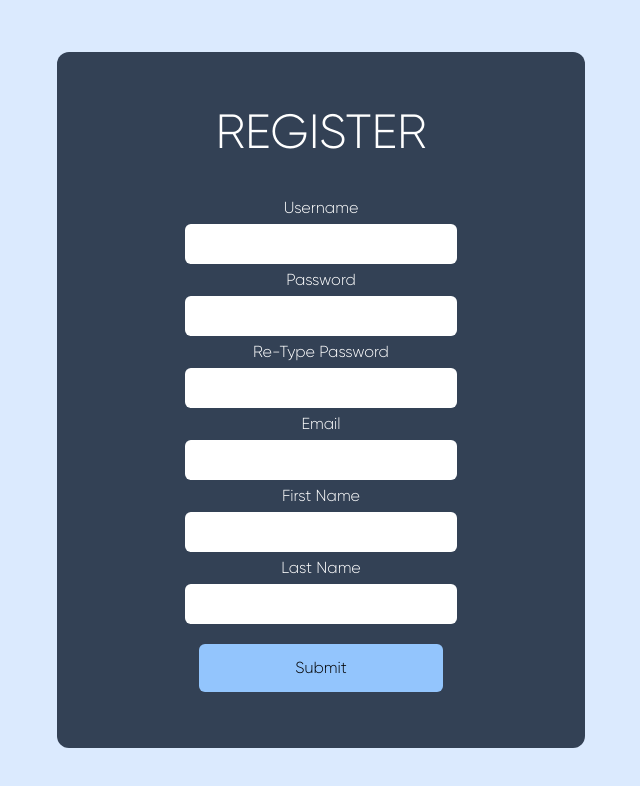
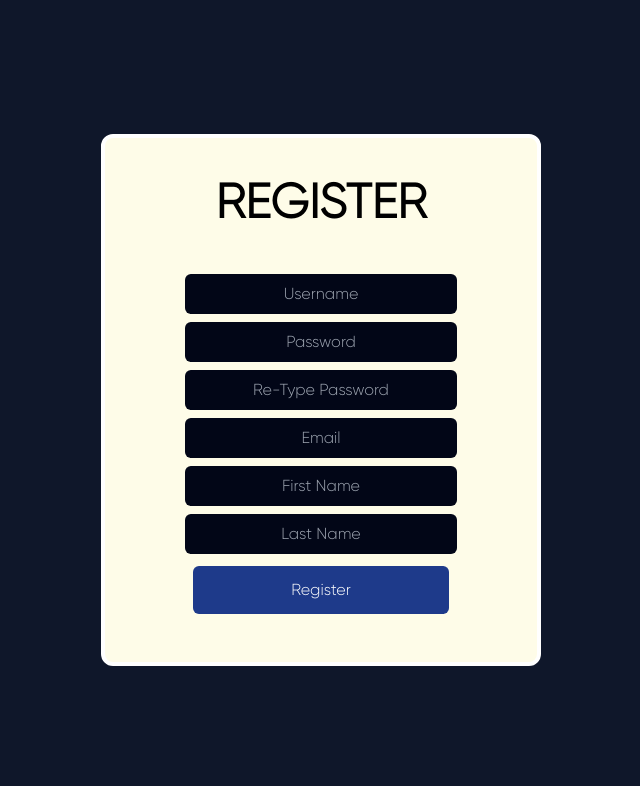
Before and after one commit to PatrickPahunang/FETemp, a React (Create React App) app: page /register in a window 1280 px wide. Shown: the top 786 px of the page, without its empty margins (319-959 px from the left). Built offline with nearby package versions, Linux system fonts and the light colour scheme.

Commit message:
LOGIN API DONE FRONT AND BACK ENDS

```diff
--- a/src/App.css
+++ b/src/App.css
@@ -27,16 +27,7 @@
   }
 }
 
-.App-header {
-  background-color: #282c34;
-  min-height: 100vh;
-  display: flex;
-  flex-direction: column;
-  align-items: center;
-  justify-content: center;
-  font-size: calc(10px + 2vmin);
-  color: white;
-}
+
 
 .App-link {
   color: #61dafb;
--- a/src/App.js
+++ b/src/App.js
@@ -3,6 +3,7 @@ import { BrowserRouter as Router, Routes, Route } from 'react-router-dom';
 import Register from './pages/register';
 import Login from './pages/login';
 import Landing from './pages/landingpage';
+import Dashboard from './pages/dashboard'
 
 
 
@@ -19,9 +20,10 @@ function App() {
     <div className="App">
     <Router>
       <Routes>
-        <Route path="/" element={<Landing />} />
-        <Route path="/register" element={<Register />} />
-        <Route path="/login" element={<Login />} />
+        <Route exact path="/" element={<Landing />} />
+        <Route exact path="/register" element={<Register />} />
+        <Route exact path="/login" element={<Login />} />
+        <Route exact path="/dashboard" element={<Dashboard />} />
       </Routes>
     </Router>
     </div>
--- a/src/pages/dashboard.jsx
+++ b/src/pages/dashboard.jsx
@@ -2,12 +2,12 @@ import React from 'react';
 
 
 
-const Login = () => {
+const Dashboard = () => {
   return (
     <div className='w-screen h-screen flex justify-center items-center'>
-      <h1>WELCOME</h1>
+      <h1>WELCOME TO DASHBOARD</h1>
     </div>
   );
 };
 
-export default Login;
+export default Dashboard;
--- a/src/pages/landingpage.jsx
+++ b/src/pages/landingpage.jsx
@@ -1,35 +1,26 @@
 import React from 'react';
-import logo from '../logo.svg';
+
 
 const Landing = () => {
 
 
   return (
 
-    <header className="App-header">
-        <img src={logo} className="App-logo" alt="logo" data-aos="fade-down" data-aos-duration="1000"/>
+    <header>
 
-        <a
-          className="App-link"
-          href="https://reactjs.org"
-          target="_blank"
-          rel="noopener noreferrer"
-          data-aos="fade-down" data-aos-duration="1000"
-        >
-          Learn React
+      <div className="w-screen min-h-screen flex justify-center items-center bg-slate-900 flex-col">
+
+        <span className='my-5 text-cyan-300 text-2xl'>Welcome to <br/><span className='text-5xl'>Company XYZ</span></span>
 
 
-        </a>
         <div className='flex flex-col'>
           <div className='flex justify-center items-center space-x-5'>
           <a href='/register'><button className=' py-2 px-4 bg-yellow-50 border-1 border-white transition duration-500 hover:bg-yellow-100 text-black rounded-md shadow-2xl text-lg' data-aos="zoom-in" data-aos-duration="1000" data-aos-delay="100" >Register</button></a>
           <a href='/login'><button className=' py-2 px-8 bg-green-50 border-1 border-white transition duration-500 hover:bg-green-200 text-black rounded-md shadow-2xl text-lg' data-aos="zoom-in" data-aos-duration="1000" data-aos-delay="300" >Login</button></a>
           </div>
-          <div className='space-x-5 my-4'>
 
-          </div>
         </div>
-
+      </div>
       </header>
   );
 };
--- a/src/pages/login.jsx
+++ b/src/pages/login.jsx
@@ -1,13 +1,125 @@
-import React from 'react';
+import React , {useState} from 'react';
+import axios from 'axios';
+import logo from '../logo.svg'
 
 
 
-const Login = () => {
-  return (
-    <div className='w-screen h-screen flex justify-center items-center'>
-      <h1>Login Page</h1>
-    </div>
-  );
+
+
+
+const Register = () => {
+    const [formData, setFormData] = useState({
+    username: '',
+    password: '',
+  });
+
+
+const [errorMessage, setErrorMessage] = useState('Account Login');
+
+
+const [isError, setIsError] = useState(false);
+
+
+
+
+const handleChange = (e) => {
+    const { name, value } = e.target;
+    setFormData((prevData) => ({
+      ...prevData,
+      [name]: value,
+    }));
+  };
+
+const handleSubmit = (event) => {
+  event.preventDefault();
+  const form = new FormData();
+    form.append('username', formData.username);
+    form.append('password', formData.password);
+
+
+    axios.post('http://127.0.0.1:8000/myapp/login/api/',form)
+      .then(response => {
+          const res = response.status;
+          console.log(res)
+          if (res === 200) {
+            setIsError(false)
+            setErrorMessage('Login Successful');
+            setTimeout(() => {
+                setFormData({
+                username: '',
+                password: '',
+                });
+             }, 1000);
+
+            }
+          else
+             console.error();
+
+      })
+      .catch(error => {
+        // Handle the error
+        if (error.response && error.response.data) {
+          const responseMessage = error.response.data.message;
+          const formattedMessage = responseMessage.replace("[", "").replace("]", "").replace("'", "").replace("'", "");
+          setErrorMessage(formattedMessage);
+          setIsError(true);
+        } else {
+          setErrorMessage('An error occurred during registration');
+        }
+        console.error(error);
+          });
+
+
+
+
+  // Perform your form submission logic here
 };
 
-export default Login;
+
+
+  return (
+
+    <div className='flex flex-col justify-center items-center w-screen h-screen bg-slate-900' data-aos="fade" data-aos-duration="500">
+
+        <form onSubmit={handleSubmit}>
+
+
+        <div className='border-4 border-white rounded-xl flex flex-col h-max pb-10 pt-8 px-20 bg-yellow-50 text-black justify-center items-center text-center'>
+        <img src={logo} alt='logo' className="h-40" />
+
+        <div className='h-10 -translate-y-2'>{errorMessage && <p className={isError ? 'text-red-500 text-2xl':'text-slate-900 text-2xl'}>{errorMessage}</p>}</div>
+
+
+            <input
+             className='text-white text-center py-2 px-10 bg-gray-950 rounded-md'
+              type="text"
+              name="username"
+              placeholder='Username'
+              value={formData.username}
+              onChange={handleChange}
+              required
+
+            />
+
+
+
+            <input
+             className='text-white text-center py-2 mt-2 px-10 bg-gray-950 rounded-md'
+              type="password"
+              name="password"
+              placeholder='Password'
+              value={formData.password}
+              onChange={handleChange}
+              required
+
+            />
+
+
+          <button type="submit" className='hover:bg-blue-500 transition duration-500  py-2 text-white  rounded-md w-64 my-2 border-1 border-black bg-blue-900'>LOGIN</button>
+        </div>
+        </form>
+    </div>
+      );
+    };
+
+export default Register;
--- a/src/pages/register.jsx
+++ b/src/pages/register.jsx
@@ -20,7 +20,6 @@ const [errorMessage, setErrorMessage] = useState('');
 Modal.setAppElement('#root');
 
 const [isOpen, setIsOpen] = useState(false);
-
   const openModal = () => {
     setIsOpen(true);
   };
@@ -28,9 +27,6 @@ const [isOpen, setIsOpen] = useState(false);
   const closeModal = () => {
     setIsOpen(false);
   };
-
-
-
 const handleChange = (e) => {
     const { name, value } = e.target;
     setFormData((prevData) => ({
@@ -54,6 +50,7 @@ const handleSubmit = (event) => {
         // Handle the response data
         console.log(response.data);
         openModal();
+        setErrorMessage('');
         setTimeout(() => {
             setFormData({
             email: '',
@@ -90,7 +87,7 @@ const handleSubmit = (event) => {
 
   return (
 
-    <div className='flex flex-col justify-center items-center w-screen h-screen bg-blue-100' data-aos="fade" data-aos-duration="500">
+    <div className='flex flex-col justify-center items-center w-screen h-screen bg-slate-900' data-aos="fade" data-aos-duration="500">
 
     <Modal
         isOpen={isOpen}
@@ -119,92 +116,93 @@ const handleSubmit = (event) => {
 
         <form onSubmit={handleSubmit}>
 
-        <div className=' rounded-xl flex flex-col h-max py-10 px-32 bg-slate-700 text-white justify-center items-center text-center'>
-        <h1 className='text-5xl my-4 mb-10'>REGISTER</h1>
-        {errorMessage && <p className="text-red-500 text-2xl">{errorMessage}</p>}
-        <label>
-            Username<br/>
+        <div className='border-4 border-white rounded-xl flex flex-col h-max py-10 px-20 bg-yellow-50 text-black justify-center items-center text-center'>
+        <h1 className='text-5xl  font-bold'>REGISTER</h1>
+        <div className='h-5'>{errorMessage && <p className="text-red-500 text-2xl">{errorMessage}</p>}</div>
+
+            <br/>
             <input
-             className='text-black text-center py-2 my-1 px-10 rounded-md'
+             className='text-white text-center py-2 my-1 px-10 rounded-md bg-slate-950 '
               type="text"
               name="username"
+              placeholder='Username'
               value={formData.username}
               onChange={handleChange}
               required
 
             />
 
-          </label>
 
-          <label>
-            Password<br/>
+
+
             <input
-             className='text-black text-center py-2 my-1 px-10 rounded-md'
+             className='text-white text-center py-2 my-1 px-10 rounded-md bg-slate-950 '
               type="password"
               name="password"
+              placeholder='Password'
               value={formData.password}
               onChange={handleChange}
               required
 
             />
-          </label>
 
-          <label>
-            Re-Type Password<br/>
+
+
             <input
-             className='text-black text-center py-2 my-1 px-10 rounded-md'
+             className='text-white text-center py-2 my-1 px-10 rounded-md bg-slate-950 '
               type="password"
               name="password2"
+              placeholder='Re-Type Password'
               value={formData.password2}
               onChange={handleChange}
               required
 
             />
-          </label>
 
 
-          <label>
-            Email<br/>
+
+
             <input
-             className='text-black text-center py-2 my-1 px-10 rounded-md'
+             className='text-white text-center py-2 my-1 px-10 rounded-md bg-slate-950 '
               type="text"
               name="email"
+              placeholder='Email'
               value={formData.email}
               onChange={handleChange}
               required
 
             />
-          </label>
 
-          <label>
-            First Name<br/>
+
+
             <input
-             className='text-black text-center py-2 my-1 px-10 rounded-md'
+             className='text-white text-center py-2 my-1 px-10 rounded-md bg-slate-950 '
               type="text"
               name="first_name"
+              placeholder='First Name'
               value={formData.first_name}
               onChange={handleChange}
               required
 
             />
-          </label>
 
-          <label>
-            Last Name<br/>
+
+
             <input
-             className='text-black text-center py-2 my-1 px-10 rounded-md'
+             className='text-white text-center py-2 my-1 px-10 rounded-md bg-slate-950 '
               type="text"
               name="last_name"
+              placeholder='Last Name'
               value={formData.last_name}
               onChange={handleChange}
               required
 
             />
-          </label>
 
 
 
-          <button type="submit" className='hover:bg-blue-700 transition duration-500 hover:text-white py-3 text-black  rounded-md px-24 my-4 border-1 border-black bg-blue-300'>Submit</button>
+
+          <button type="submit" className='hover:bg-blue-500 transition duration-500  py-3 text-white  rounded-md w-64 my-2 border-1 border-black bg-blue-900'>Register</button>
         </div>
         </form>
     </div>
```
Also changed, not shown: src/components/privroute.jsx (added).
